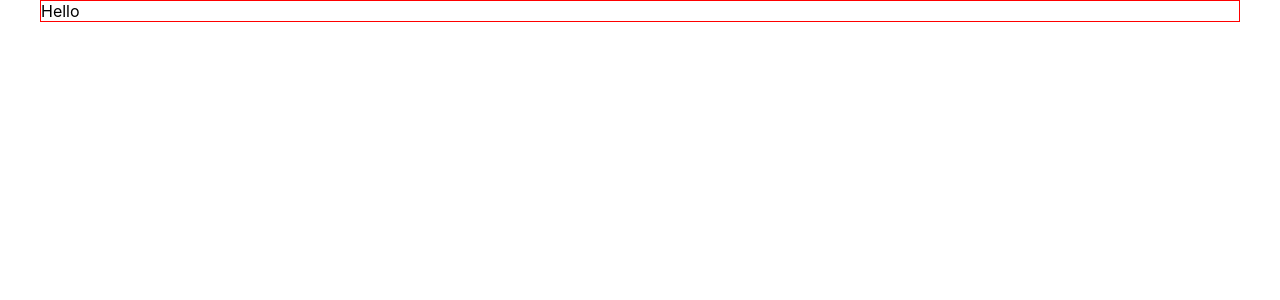
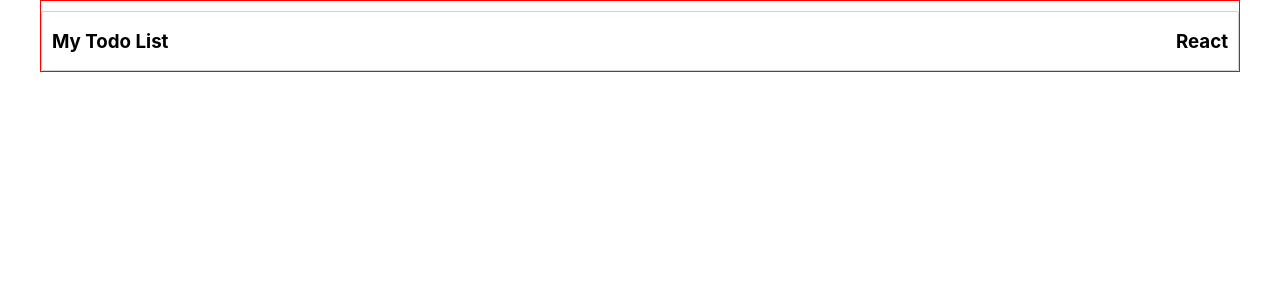
Before and after one commit to hanbitk/todo-level2, a React (Create React App) app: page / in a window 1280 px wide. Shown: the top 300 px of the page. Built offline with nearby package versions, Linux system fonts and the light colour scheme.

Commit message:
Header.jsx: created Header component and styled App.jsx: import Header component

```diff
--- a/src/App.jsx
+++ b/src/App.jsx
@@ -1,5 +1,6 @@
 import "./App.css";
 import styled from "styled-components";
+import Header from './components/Header/Header';
 
 const StContainer = styled.div`
   border: 1px solid red;
@@ -11,7 +12,9 @@ const StContainer = styled.div`
 `;
 
 function App() {
-  return <StContainer>Hello</StContainer>;
+  return <StContainer>
+    <Header/>
+  </StContainer>;
 }
 
 export default App;
--- /dev/null
+++ b/src/components/Header/Header.jsx
@@ -0,0 +1,24 @@
+import React from "react";
+import styled from "styled-components";
+
+const StHeader = styled.header`
+  border: 1px solid lightgray;
+  border-radius: 2px;
+  display: flex;
+  justify-content: space-between;
+  align-items: center;
+  height: 60px;
+  padding: 10px;
+  margin-top: 10px;
+`;
+
+function Header() {
+  return (
+    <StHeader>
+      <h3>My Todo List</h3>
+      <h3>React</h3>
+    </StHeader>
+  );
+}
+
+export default Header;
```
